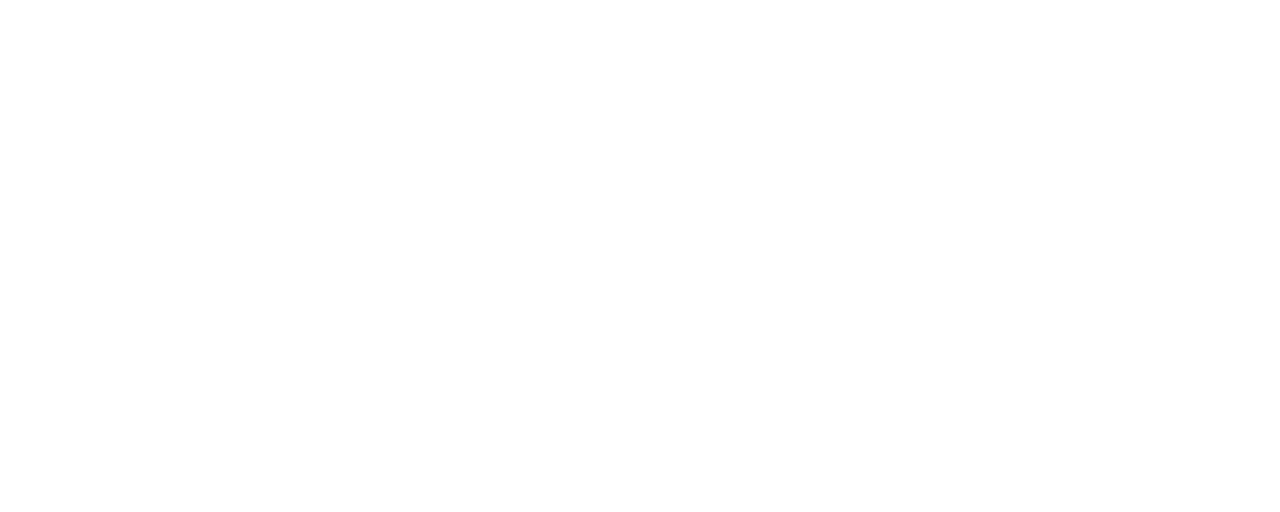
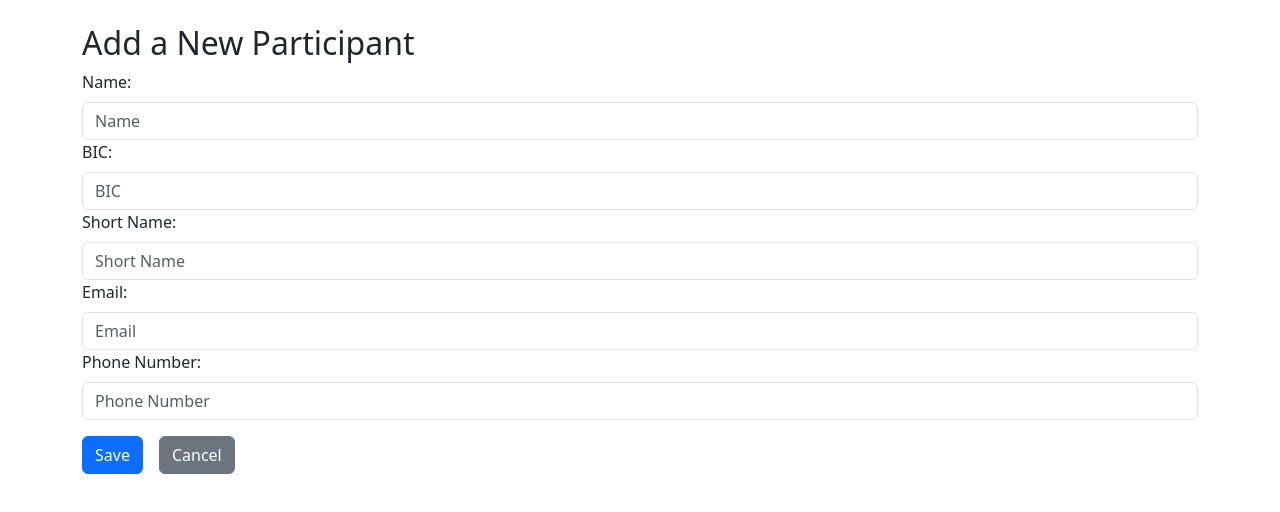
Before and after one commit to 9kalea5/participant-bank-frontend, an Angular app: page /participant/new in a window 1280 px wide. Before the commit this address led to /. Shown: the top 512 px of the page. Built offline with nearby package versions, Linux system fonts and the light colour scheme.

Commit message:
add participant registration form with local array storage

```diff
--- a/src/app/app.routes.ts
+++ b/src/app/app.routes.ts
@@ -4,5 +4,10 @@ import { LoginComponent } from './login-component/login-component';
 export const routes: Routes = [
     {path: '', redirectTo: 'login', pathMatch: 'full'},
     {path: 'login', component: LoginComponent, title: 'Login'},
-    {path: 'participant', loadComponent: () => import('./participant-component/participant-component').then(m => m.ParticipantComponent), title: 'Participant'},
+    {path: 'participant',
+        loadComponent: () => import('./participant-component/participant-component').then(m => m.ParticipantComponent),
+        title: 'Participant'},
+    {path: 'participant/new',
+        loadComponent: () => import('./new-participant/new-participant').then(m => m.NewParticipant),
+        title: 'Add Participant'},
 ];
--- /dev/null
+++ b/src/app/new-participant/new-participant.html
@@ -0,0 +1,21 @@
+<div class="container mt-4">
+    <h2>Add a New Participant</h2>
+    <form (ngSubmit)="save()">
+        <div class="form-group">
+            <label class="form-label" for="name">Name:</label>
+            <input type="text" class="form-control" id="name" name="name" placeholder="Name" [(ngModel)]="participant.name">
+            <label class="form-label" for="bic">BIC:</label>
+            <input type="text" class="form-control" id="bic" name="bic" placeholder="BIC" [(ngModel)]="participant.bic">
+            <label class="form-label" for="shortName">Short Name:</label>
+            <input type="text" class="form-control" id="shortName" name="shortName" placeholder="Short Name" [(ngModel)]="participant.shortName">
+            <label class="form-label" for="email">Email:</label>
+            <input type="email" class="form-control" id="email" name="email" placeholder="Email" [(ngModel)]="participant.email">
+            <label class="form-label" for="phoneNumber">Phone Number:</label>
+            <input type="text" class="form-control" id="phoneNumber" name="phoneNumber" placeholder="Phone Number" [(ngModel)]="participant.phoneNumber">
+        </div>
+        <div class="mt-3">
+            <button type="submit" class="btn btn-primary me-3">Save</button>
+            <button type="button" class="btn btn-secondary" (click)="cancel()">Cancel</button>
+        </div>
+    </form>
+</div>
--- /dev/null
+++ b/src/app/new-participant/new-participant.ts
@@ -0,0 +1,43 @@
+import { Component } from '@angular/core';
+import { Participant } from '../models/participant.interface';
+import { FormsModule } from '@angular/forms';
+import { Router } from '@angular/router';
+import { ParticipantService } from '../services/participant-service';
+
+
+@Component({
+  imports: [FormsModule],
+  selector: 'app-new-participant',
+  styleUrl: './new-participant.css',
+  templateUrl: './new-participant.html',
+})
+export class NewParticipant {
+  constructor(
+    private router: Router,
+    private participantService: ParticipantService
+  ) {}
+  participant: Participant = {
+      id: '',
+      name: '',
+      bic: '',
+      shortName: '',
+      email: '',
+      phoneNumber: '',
+      status: 'Inactive'
+    };
+
+    save() :void {
+      const participants = this.participantService.participantList;
+
+      const nextId = (participants.length + 1).toString();
+      this.participant.id = nextId;
+      const newParticipant: Participant = { ...this.participant, id: nextId };
+      participants.push(newParticipant);
+
+      this.router.navigate(['/participant']);
+    }
+
+    cancel() :void {
+      this.router.navigate(['/participant']);
+    }
+}
--- a/src/app/participant-component/participant-component.html
+++ b/src/app/participant-component/participant-component.html
@@ -6,7 +6,7 @@
     Logout
   </button>
   <div class="col-12 p-4">
-    <input type="search" class="form-control mb-3" placeholder="Search by name or BIC" [(ngModel)]="searchTerm" />
+    <input type="search" class="form-control mb-3" placeholder="Search by name or BIC" [(ngModel)]="participantService.searchTerm" />
 
     <table class="table">
       <thead>
@@ -22,7 +22,7 @@
       </thead>
 
       <tbody>
-    @for (participant of filteredParticipants; track participant.id) {
+        @for (participant of participantService.filteredParticipants; track participant.id) {
           <tr>
             <th scope="row">{{ participant.id }}</th>
             <td>{{ participant.name }}</td>
@@ -33,7 +33,7 @@
             <td [class.text-success]="participant.status === 'Active'" [class.text-secondary]="participant.status === 'Inactive'">{{ participant.status }}</td>
           </tr>
           }
-    @if (filteredParticipants.length === 0) {
+        @if (participantService.filteredParticipants.length === 0) {
           <tr>
           <td colspan="7" class="text-center table-warning ">No participants found.</td>
         </tr>
@@ -41,4 +41,10 @@
       </tbody>
     </table>
   </div>
+  <div class=" d-flex justify-content-end align-items-center p-4">
+    <button class="btn btn-primary" (click)="goToAddParticipant()">
+      <i class="bi bi-plus-circle me-2"></i>
+      Add Participant
+    </button>
   </div>
+</div>
--- a/src/app/participant-component/participant-component.ts
+++ b/src/app/participant-component/participant-component.ts
@@ -1,7 +1,7 @@
 import { Component } from '@angular/core';
 import { FormsModule } from '@angular/forms';
 import { Router } from '@angular/router';
-import { Participant } from '../models/participant.interface';
+import { ParticipantService } from '../services/participant-service';
 
 @Component({
   imports: [FormsModule],
@@ -10,74 +10,16 @@ import { Participant } from '../models/participant.interface';
   templateUrl: './participant-component.html',
 })
 export class ParticipantComponent {
-  searchTerm: string = '';
-  get filteredParticipants(): Participant[] {
-    if (!this.searchTerm) {
-      return this.participantList;
-    }
-    return this.participantList.filter(participant =>
-      participant.name.toLowerCase().includes(this.searchTerm.toLowerCase()) ||
-      participant.bic.toLowerCase().includes(this.searchTerm.toLowerCase())
-    );
-  }
-  constructor(private router: Router){}
+  constructor(
+    private router: Router,
+    private participantService: ParticipantService){}
+
+
   logout() {
     this.router.navigate(['/login'])
   }
-  participantList : Participant[] = [
-    {
-      id: "1",
-      name: "Participant_1 ",
-      bic: "BIC1",
-      shortName: "P1",
-      email: "participant1@example.com",
-      phoneNumber: "+1234567890",
-      status: "Active"
-    },
-    {
-      id: "2",
-      name: "Participant_2",
-      bic: "BIC2",
-      shortName: "P2",
-      email: "participant2@example.com",
-      phoneNumber: "+0987654321",
-      status: "Active"
-    },
-    {
-      id: "3",
-      name: "Participant_3 ",
-      bic: "BIC3",
-      shortName: "P3",
-      email: "participant3@example.com",
-      phoneNumber: "+0974567890",
-      status: "Active"
-    },
-    {
-      id: "4",
-      name: "Participant_4 ",
-      bic: "BIC4",
-      shortName: "P4",
-      email: "participant4@example.com",
-      phoneNumber: "+0911346789",
-      status: "Inactive"
-    },
-    {
-      id: "4",
-      name: "Participant_4 ",
-      bic: "BIC4",
-      shortName: "P4",
-      email: "participant4@example.com",
-      phoneNumber: "+0932145679",
-      status: "Active"
-    },
-    {
-      id: "5",
-      name: "Participant_5 ",
-      bic: "BIC5",
-      shortName: "P5",
-      email: "participant5@example.com",
-      phoneNumber: "+0967854123",
-      status: "Inactive"
-    }
-  ];
+
+  goToAddParticipant() {
+    this.router.navigate(['/participant/new']);
+  }
 }
--- /dev/null
+++ b/src/app/services/participant-service.ts
@@ -0,0 +1,63 @@
+import { Service } from '@angular/core';
+import { Participant } from '../models/participant.interface';
+
+@Service()
+export class ParticipantService {
+    searchTerm: string = '';
+    get filteredParticipants(): Participant[] {
+    if (!this.searchTerm) {
+      return this.participantList;
+    }
+    return this.participantList.filter(participant =>
+      participant.name.toLowerCase().includes(this.searchTerm.toLowerCase()) ||
+      participant.bic.toLowerCase().includes(this.searchTerm.toLowerCase())
+    );
+  }
+    participantList : Participant[] = [
+    {
+      id: "1",
+      name: "Participant_1 ",
+      bic: "BIC1",
+      shortName: "P1",
+      email: "participant1@example.com",
+      phoneNumber: "+1234567890",
+      status: "Active"
+    },
+    {
+      id: "2",
+      name: "Participant_2",
+      bic: "BIC2",
+      shortName: "P2",
+      email: "participant2@example.com",
+      phoneNumber: "+0987654321",
+      status: "Active"
+    },
+    {
+      id: "3",
+      name: "Participant_3 ",
+      bic: "BIC3",
+      shortName: "P3",
+      email: "participant3@example.com",
+      phoneNumber: "+0974567890",
+      status: "Active"
+    },
+    {
+      id: "4",
+      name: "Participant_4 ",
+      bic: "BIC4",
+      shortName: "P4",
+      email: "participant4@example.com",
+      phoneNumber: "+0911346789",
+      status: "Inactive"
+    },
+    {
+      id: "5",
+      name: "Participant_5 ",
+      bic: "BIC5",
+      shortName: "P5",
+      email: "participant5@example.com",
+      phoneNumber: "+0967854123",
+      status: "Inactive"
+    }
+  ];
+}
```
Also changed, not shown: src/app/new-participant/new-participant.css (added), 2 other files (tests, documents, lock files or other folders). Lines whose indentation alone changed are shown as unchanged.
